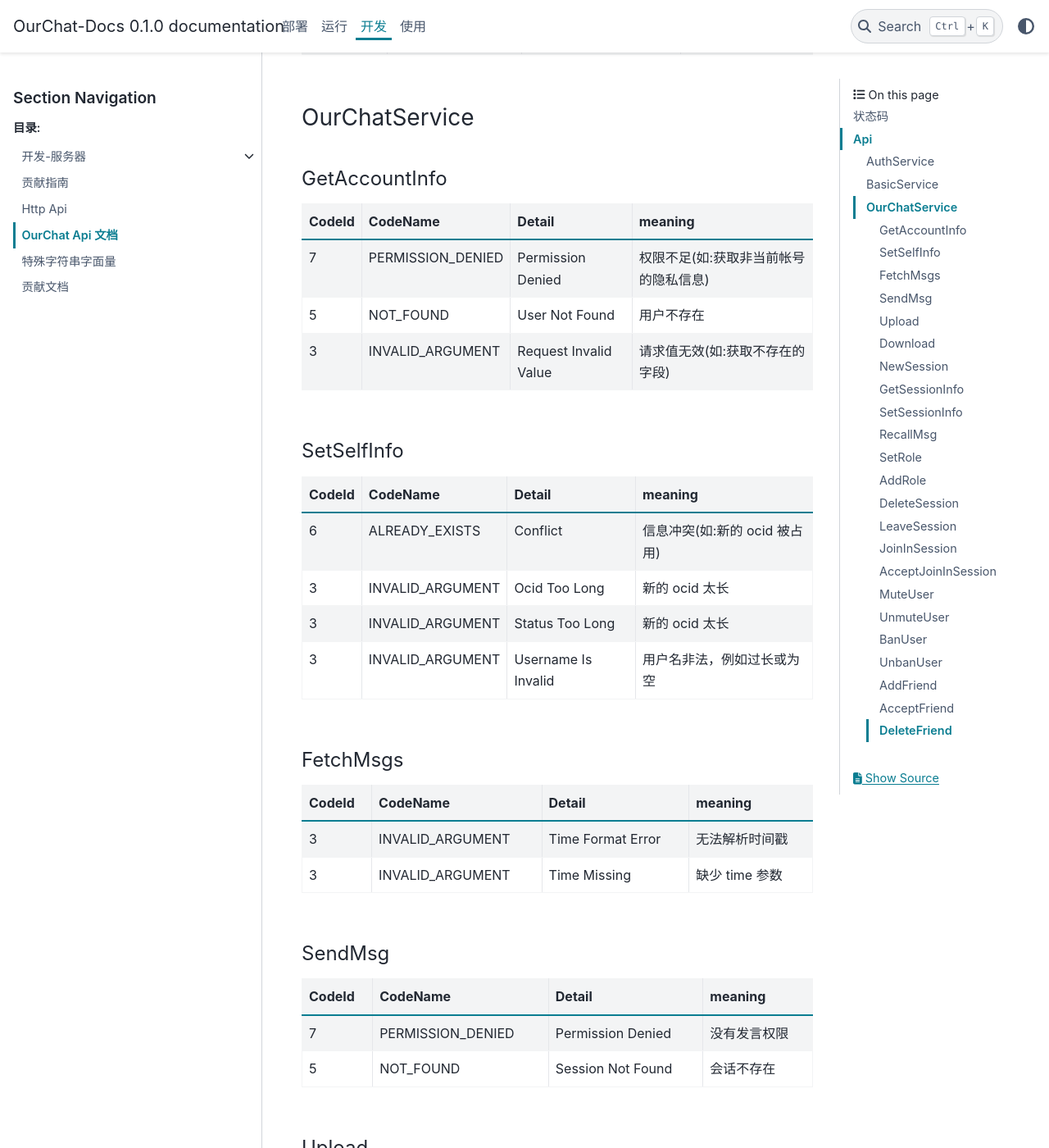
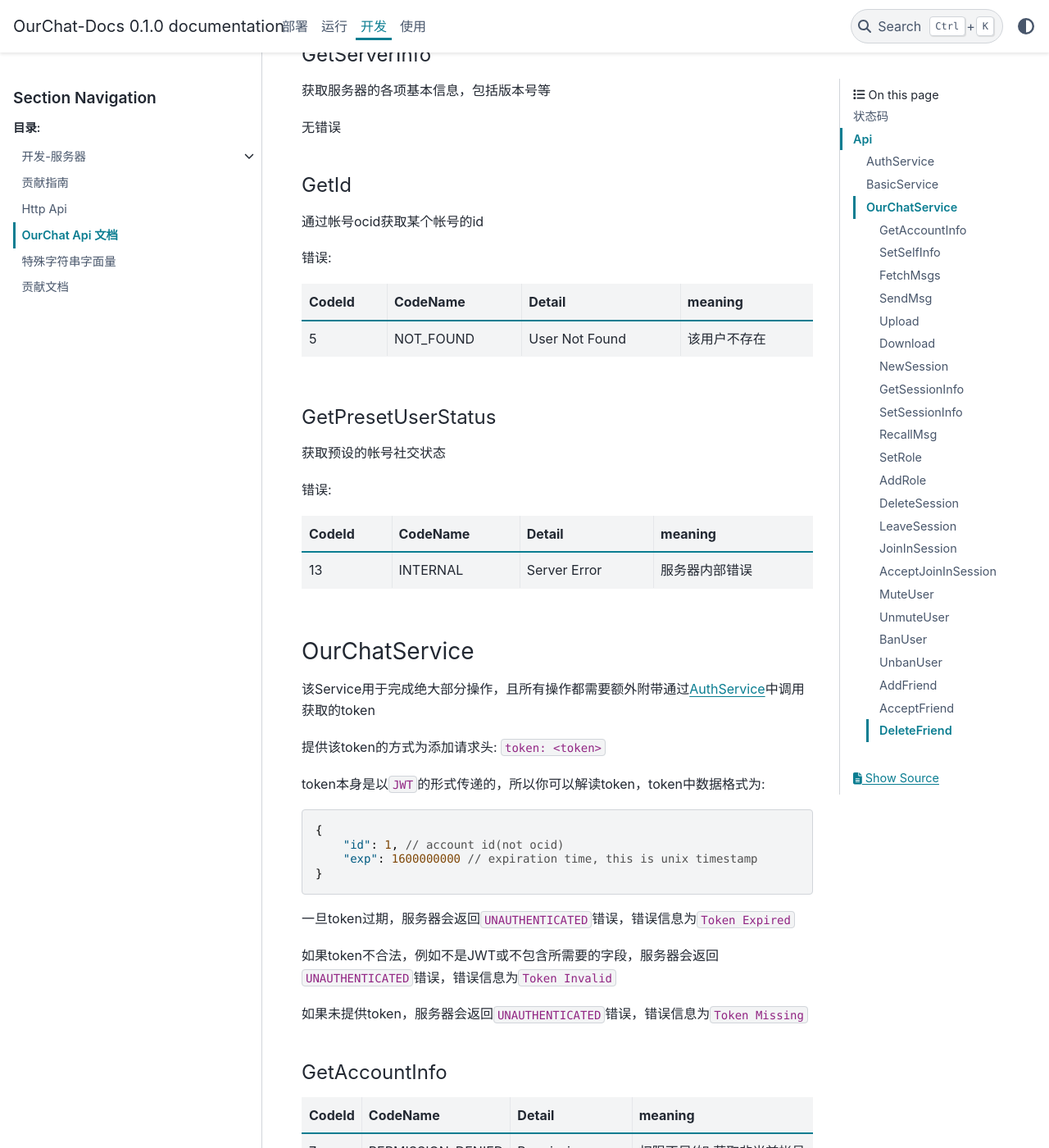
Before and after one commit to SkyUOI/OurChat-Docs, a Sphinx documentation site: the page built from docs/source/docs/development/api.md, in a window 1280 px wide and 1400 px high, scrolled down 2183 px. Shown: the whole window at 82% size. Built offline with Sphinx 7.4.7 and the PyData theme 0.15.4, drawn with Linux system fonts in a browser that asks for light colours; some of the changed text lies outside the part shown.

Commit message:
add token detail

````diff
--- a/docs/source/docs/development/api.md
+++ b/docs/source/docs/development/api.md
@@ -16,9 +16,17 @@
 
 ## Api
 
+**_消息体本身不在此赘述，请查看代码中的注释_**
+
 ### AuthService
 
+该Service用于完成服务器中的鉴权操作
+
 #### Register
+
+用于注册一个用户并返回其token
+
+错误:
 
 | CodeId | CodeName       | Detail              | meaning        |
 | :----- | :------------- | :------------------ | :------------- |
@@ -29,6 +37,10 @@
 
 #### Auth
 
+用于登录一个已经存在的用户并返回其token
+
+错误:
+
 | CodeId | CodeName         | Detail           | meaning            |
 | :----- | :--------------- | :--------------- | :----------------- |
 | 5      | NOT_FOUND        | User Not Found   | 该用户不存在       |
@@ -36,6 +48,10 @@
 | 16     | UNAUTHENTICATED  | Wrong Password   | 密码错误           |
 
 #### Verify
+
+用于客户端发起邮箱验证，验证帐号是否被窃取
+
+错误:
 
 | CodeId | CodeName         | Detail           | meaning            |
 | :----- | :--------------- | :--------------- | :----------------- |
@@ -45,21 +61,54 @@
 
 ### BasicService
 
+该Service用于完成服务器中不需要额外权限的操作
+
 #### GetServerInfo
 
-| CodeId | CodeName    |    meaning     |
-| :----- | :---------- | :------------: |
-| 0      | OK          |    执行成功    |
-| 13     | INTERNAL    | 服务器内部错误 |
-| 14     | UNAVAILABLE |  服务器维护中  |
+获取服务器的各项基本信息，包括版本号等
+
+无错误
 
 #### GetId
+
+通过帐号ocid获取某个帐号的id
+
+错误:
 
 | CodeId | CodeName  | Detail         | meaning      |
 | :----- | :-------- | :------------- | :----------- |
 | 5      | NOT_FOUND | User Not Found | 该用户不存在 |
 
+#### GetPresetUserStatus
+
+获取预设的帐号社交状态
+
+错误:
+
+| CodeId | CodeName  | Detail         | meaning      |
+| :----- | :-------- | :------------- | :----------- |
+| 13     | INTERNAL    |Server Error | 服务器内部错误 |
+
 ### OurChatService
+
+该Service用于完成绝大部分操作，且所有操作都需要额外附带通过[AuthService](#authservice)中调用获取的token
+
+提供该token的方式为添加请求头: `token: <token>`
+
+token本身是以`JWT`的形式传递的，所以你可以解读token，token中数据格式为:
+
+```json
+{
+    "id": 1, // account id(not ocid)
+    "exp": 1600000000 // expiration time, this is unix timestamp
+}
+```
+
+一旦token过期，服务器会返回`UNAUTHENTICATED`错误，错误信息为`Token Expired`
+
+如果token不合法，例如不是JWT或不包含所需要的字段，服务器会返回`UNAUTHENTICATED`错误，错误信息为`Token Invalid`
+
+如果未提供token，服务器会返回`UNAUTHENTICATED`错误，错误信息为`Token Missing`
 
 #### GetAccountInfo
 
````
